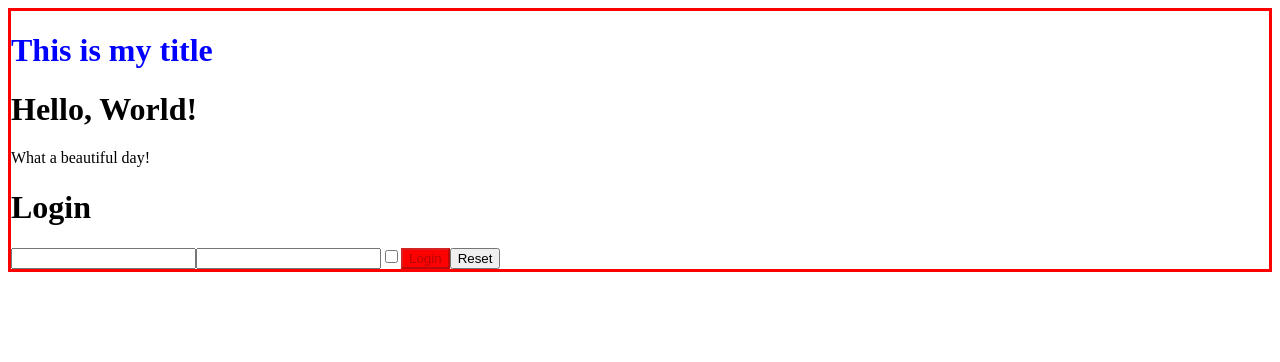
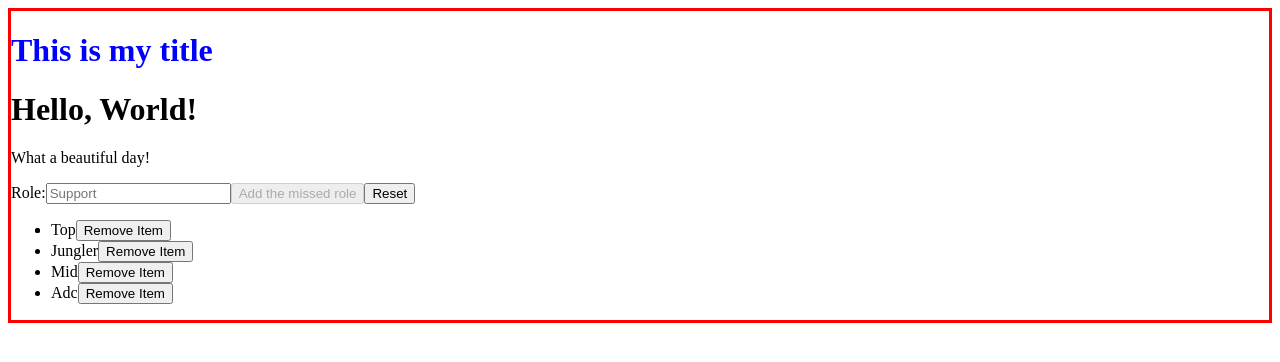
Before and after one commit to DavidePuziello/react-exercises, a React (Create React App) app: page / in a window 1280 px wide. Shown: the top 362 px of the page. Built offline with nearby package versions, Linux system fonts and the light colour scheme.

Commit message:
Feat: Exercise Update

```diff
--- a/src/App.js
+++ b/src/App.js
@@ -1,15 +1,28 @@
 import React from "react";
 import { Container } from "./Container";
 import { Hello } from "./Hello";
-import { Login } from "./Login";
+import { TodoList } from "./TodoList";
 
 export class App extends React.Component {
     render() {
         return (
-        <Container title="This is my title">
-            <Hello />
-            <Login />
-        </Container>
+            <Container title="This is my title">
+                <Hello />
+                <TodoList render={(items, handleRemoveItem) => {
+                    const itemsArr = items
+                    const remove = handleRemoveItem
+                    const itemsViewer = itemsArr.map((name, index) =>
+                        <li key={index}>
+                            {name}
+                            <button key={index} onClick={remove}>Remove Item</button>
+                        </li>)
+
+                    return (
+                        <li>
+                            {itemsViewer}
+                        </li>)
+                }} />
+            </Container>
         )
     }
 }
--- a/src/TodoList.js
+++ b/src/TodoList.js
@@ -9,7 +9,6 @@ export class TodoList extends React.Component {
             "Adc"
         ]
     }
-
 
     handleInputChange = (event) => {
         const value = event.target.value
@@ -50,11 +49,11 @@ export class TodoList extends React.Component {
 
 
     render() {
-        const items = this.state.items.map((name, index) =>
+        /* const items = this.state.items.map((name, index) =>
             <li key={index}>
                 {name}
                 <button key={index} onClick={this.handleRemoveItem}>Remove Item</button>
-            </li>)
+            </li>) */
 
         return <>
             <label>
@@ -64,7 +63,9 @@ export class TodoList extends React.Component {
             <button onClick={this.handleFormSubmit} disabled={this.state.newrole !== "Support"}>Add the missed role</button>
             <button onClick={this.handleResetChange}>Reset</button>
 
-            <ul>{items}</ul>
+            <ul>
+                {this.props.render(this.state.items, this.handleRemoveItem)}
+            </ul>
         </>
     }
 }
```
